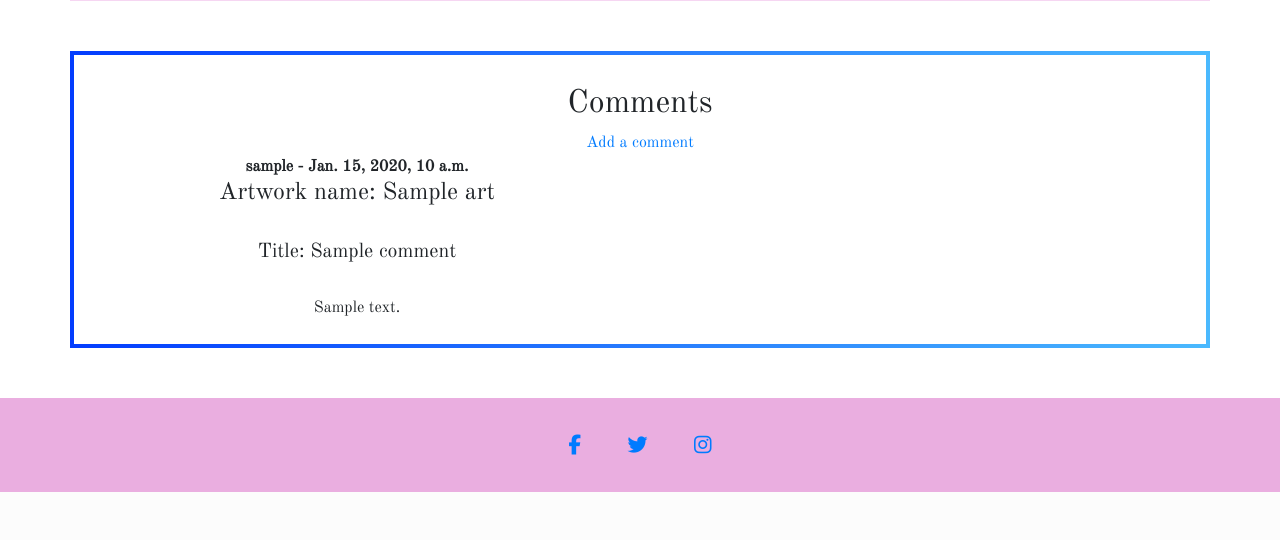
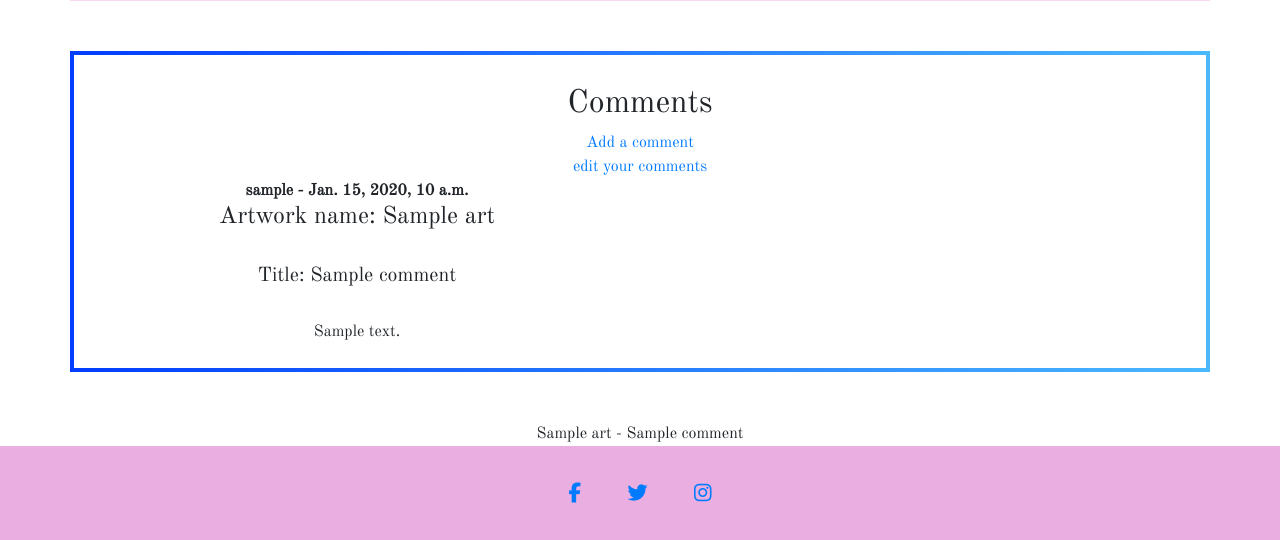
Before and after one commit to ACEGAZ/Art_By_Heart_sketch-test-2, a Django app: page /gallery in a window 1280 px wide. Shown: the part 390-930 px from the top of the page. Before the commit the page ends 882 px from the top, so only its background shows below. Run offline with Django 3.2, Linux system fonts and the light colour scheme; a user stored in the database is signed in; tables that the repository leaves empty hold one stand-in row (values such as "Sample post"); some libraries are stand-ins or nearby versions.

Commit message:
add get absolute url update to comment model

```diff
--- a/templates/gallery.html
+++ b/templates/gallery.html
@@ -29,6 +29,8 @@
     {% if user.is_authenticated %}
             <a href="{% url 'add_comment' %}">Add a comment</a>
             <br>
+
+            <a href="{% url 'update_comment' %}">edit your comments</a>
 
             {% else %}
             Please Log in <a href="{% url 'account_login' %}">Here</a> to add a comment.
@@ -73,6 +75,7 @@
         </div>
     </div>
 </div>
-
-
+{% for comment in comments %}
+            {{ comment }}
+            {% endfor %}
 {%endblock%}
--- a/templates/index.html
+++ b/templates/index.html
@@ -520,6 +520,5 @@
     </div>
     </div>
 
-
 </main>
 {%endblock%}
--- a/website/models.py
+++ b/website/models.py
@@ -76,5 +76,5 @@ class comment(models.Model):
     def get_absolute_url(self):
         return reverse('add_comment_success')
 
-class whatever(models.Model):
-    email = models.EmailField(max_length=100)
+    def get_absolute_url_update(self):
+        return reverse('update_comment', kwargs={'pk': self.pk})
--- a/website/urls.py
+++ b/website/urls.py
@@ -9,5 +9,7 @@ urlpatterns = [
     path('admin_upload_art', views.upload_art_view, name='admin_upload_art'),
     path('add_comment', AddCommentView.as_view(), name='add_comment'),
     path('add_comment_success', views.add_comment_success, name='add_comment_success'),
+
+    path('update_comment', UpdateCommentView.as_view(), name='update_comment'),
     path('accounts/', include('allauth.urls')),
 ]
--- a/website/views.py
+++ b/website/views.py
@@ -72,12 +72,13 @@ class AddCommentView(CreateView):
 
 
 
+
+
+
 class UpdateCommentView(UpdateView):
     model = comment
-    template_name = 'website/update_comment.html'
+    template_name = 'update_comment.html'
     fields = ('author', 'post', 'name', 'body')
-    context_object_name = 'update_comment'
-
 
 
 
```
Also changed, not shown: templates/update_comment.html (added, +17 -0 lines), website/migrations/0002_delete_whatever.py (added).
